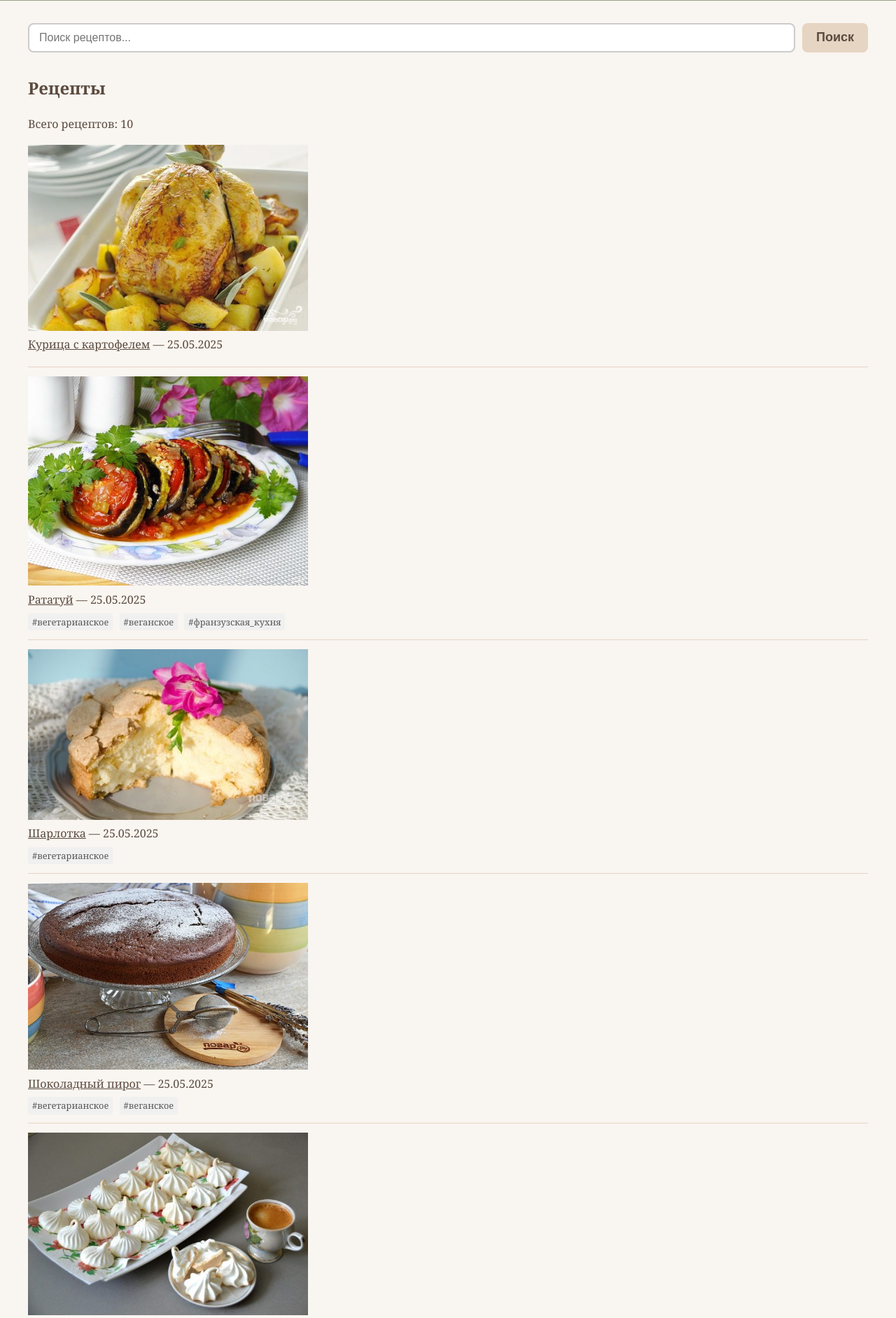
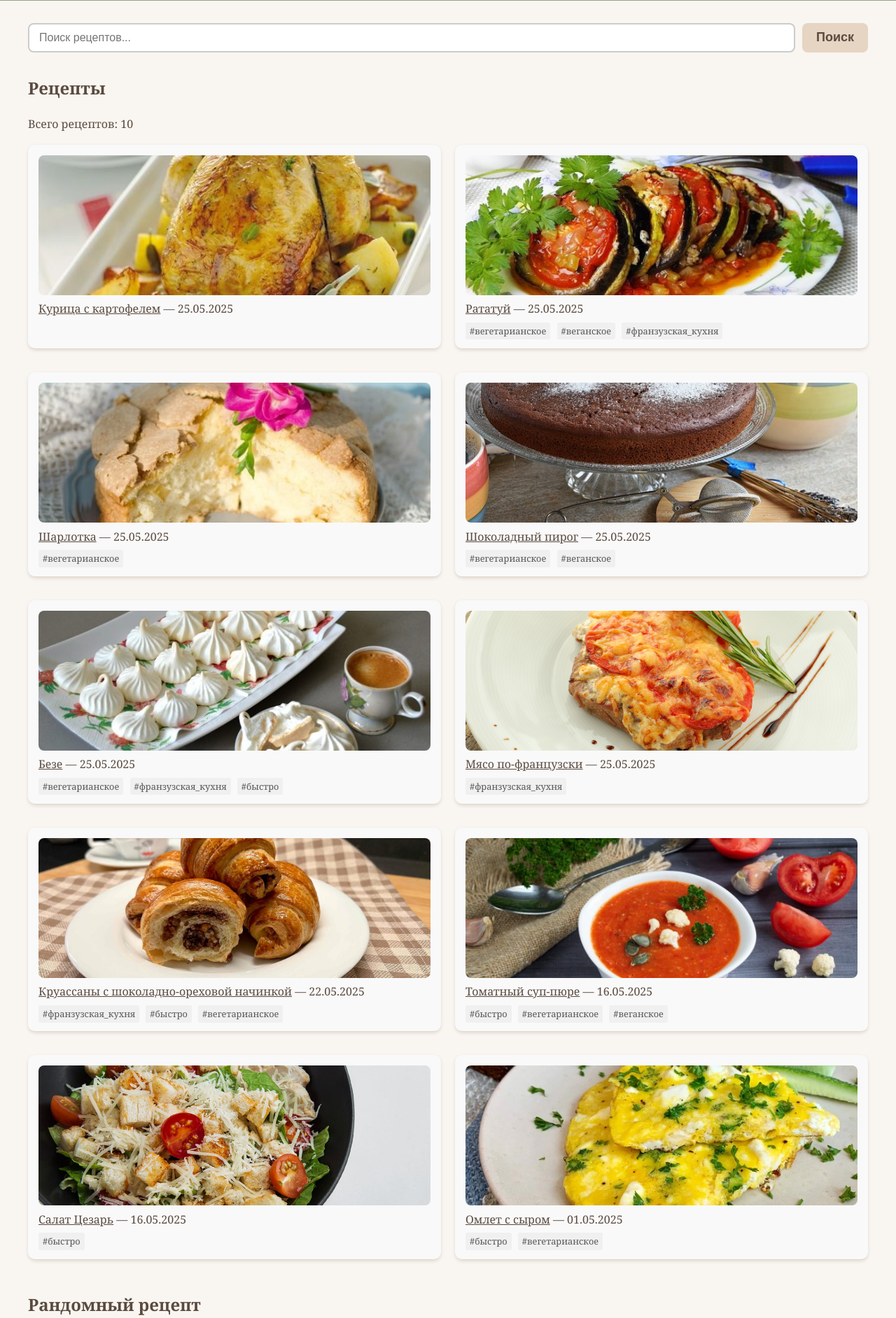
Before and after one commit to zhenkk2407/dish, a Django app: page / in a window 1280 px wide. Shown: the part 422-2306 px from the top of the page at 70% size. Run offline with Django 5.2, Linux system fonts and the light colour scheme; data comes from the database, SQL or seed files in the repository; both versions use the stored data as it was after the commit.

Commit message:
картинки в два столбика

```diff
--- a/recipes/static/recipes/css/style.css
+++ b/recipes/static/recipes/css/style.css
@@ -31,6 +31,7 @@ header h1 {
     margin: 0;
     padding: 0;
     font-size: 2.5rem;
+    color: red;
 }
 
 header h1 a {
@@ -158,24 +159,41 @@ footer {
 }
 
 /* Стили для списка рецептов */
-.recipe-list {
-    list-style-type: none;
-    padding: 0;
+.recipe-grid {
+    display: grid;
+    grid-template-columns: repeat(2, 1fr);
+    gap: 20px;
+    padding: 0; /* эквивалентно .recipe-list */
+    list-style-type: none; /* на случай, если где-то всё ещё используется <ul> */
 }
 
-.recipe-list li {
+.recipe-card {
+    background-color: #f9f9f9;
+    padding: 15px;
+    border-radius: 10px;
+    box-shadow: 0 2px 5px rgba(0,0,0,0.1);
+
+    /* Перенесённые стили из .recipe-list li: */
     margin-bottom: 0.8rem;
     padding-bottom: 0.8rem;
     border-bottom: 1px solid #e6d5c3;
 }
 
-.recipe-list a {
+/* Цвет и поведение ссылок внутри карточек */
+.recipe-card a {
     color: #5a4a3f;
     transition: color 0.3s ease;
 }
 
-.recipe-list a:hover {
+.recipe-card a:hover {
     color: #8d6e63;
+}
+
+.recipe-img {
+    width: 100%;
+    height: 200px; /* или 250px, на твой вкус */
+    object-fit: cover;
+    border-radius: 8px;
 }
 
 /* Стили для выделенных рецептов */
--- a/recipes/templates/recipes/index.html
+++ b/recipes/templates/recipes/index.html
@@ -29,32 +29,34 @@
 <div class="content-section">
     <h2>Рецепты</h2>
     <p>Всего рецептов: {{ recipe_count }}</p>
-    <ul class="recipe-list">
+
+    <div class="recipe-grid">
     {% for recipe in recipes %}
-            <li>
+        <div class="recipe-card">
             {% if recipe.image %}
-                    <img src="{{ recipe.image.url }}" alt="{{ recipe.title }}" style="max-width: 400px;">
+                <img src="{{ recipe.image.url }}" alt="{{ recipe.title }}"  class="recipe-img">
             {% endif %}
             <br>
             <a href="{% url 'recipe_detail' recipe.id %}">{{ recipe.title }}</a> — {{ recipe.created_at|date:"d.m.Y" }}
-
             <div class="recipe-tags">
                 {% for tag in recipe.tag_set.all %}
                     <span class="tag">{{ tag.name }}</span>
                 {% endfor %}
             </div>
-            </li>
+        </div>
     {% empty %}
-            <li>Рецептов пока нет.</li>
+        <p>Рецептов пока нет.</p>
     {% endfor %}
-    </ul>
+</div>
+
+
 </div>
 
 <div class="content-section">
     <h2>Рандомный рецепт</h2>
     {% if random_recipe %}
         {% if random_recipe.image %}
-            <img src="{{ random_recipe.image.url }}" alt="{{ random_recipe.title }}" style="max-width: 400px;">
+            <img src="{{ random_recipe.image.url }}" alt="{{ random_recipe.title }}" class="recipe-img">
         {% endif %}
         <p><a href="{% url 'recipe_detail' random_recipe.id %}" class="highlight-recipe">{{ random_recipe.title }}</a></p>
 
@@ -70,7 +72,7 @@
     <h2>Последний добавленный рецепт</h2>
     {% if latest_recipe %}
         {% if latest_recipe.image %}
-            <img src="{{ latest_recipe.image.url }}" alt="{{ latest_recipe.title }}" style="max-width: 400px;">
+            <img src="{{ latest_recipe.image.url }}" alt="{{ latest_recipe.title }}" class="recipe-img">
         {% endif %}
         <p><a href="{% url 'recipe_detail' latest_recipe.id %}" class="highlight-recipe">{{ latest_recipe.title }}</a></p>
         <!-- Теги для последнего рецепта -->
```
Also changed, not shown: db.sqlite3. Lines whose indentation alone changed are shown as unchanged.
